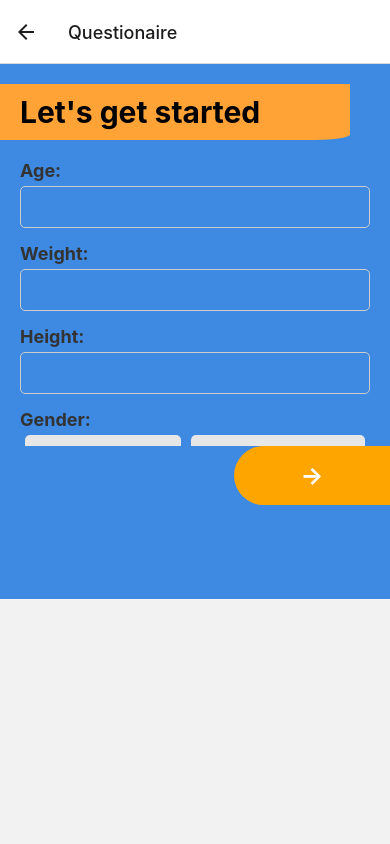
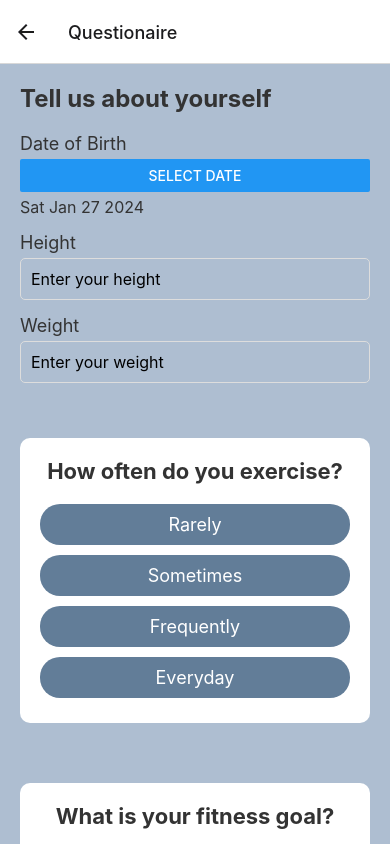
Before and after one commit to jebbwang/MyFitnessFriend, a React Native app in the folder MFF-Frontend/: screen /Questionaire in a window 390 px wide. Shown: the top 844 px of the page. Built offline with nearby package versions, Linux system fonts and the light colour scheme.

Commit message:
quesiton template

```diff
--- a/MFF-Frontend/CreateAccount/Questionaire.js
+++ b/MFF-Frontend/CreateAccount/Questionaire.js
@@ -1,150 +1,225 @@
 import React, { useState } from 'react';
-import { View, Text, TextInput, StyleSheet, TouchableOpacity, SafeAreaView } from 'react-native';
-const Questionaire = () => {
-  const [age, setAge] = useState('');
-  const [height, setHeight] = useState('');
-  const [weight, setWeight] = useState('');
-  const [gender, setGender] = useState(null);
-
-  return (
-    <View style={{backgroundColor: "#3E89E1"}}>
-        <View style={styles.header}>
-            <Text style={styles.headerText}>Let's get started</Text>
-        </View>
-        <View style={styles.inputContainer}>
-
-            <Text style={styles.label}>Age:</Text>
-            <TextInput
-                style={styles.input}
-                onChangeText={setAge}
-                value={age}
-
-                keyboardType="numeric"
-            />
-
-            <Text style={styles.label}>Weight:</Text>
-            <TextInput
-                style={styles.input}
-                onChangeText={setWeight}
-                value={weight}
-                keyboardType="numeric"
-            />
-
-            <Text style={styles.label}>Height:</Text>
-            <TextInput
-                style={styles.input}
-                onChangeText={setHeight}
-                value={height}
-                keyboardType="numeric"
-            />
-            <Text style={styles.label}>Gender:</Text>
-            <View style={styles.genderContainer}>
-            <TouchableOpacity
-                style={[styles.genderButton, gender === 'male' && styles.selectedGenderButton]}
-                onPress={() => setGender('male')}
-            >
-                <Text style={styles.genderButtonText}>Male</Text>
-            </TouchableOpacity>
-            <TouchableOpacity
-                style={[styles.genderButton, gender === 'female' && styles.selectedGenderButton]}
-                onPress={() => setGender('female')}
-            >
-                <Text style={styles.genderButtonText}>Female</Text>
-            </TouchableOpacity>
-
-
-            </View>
-        </View>
-        <View style={{backgroundColor: "#3E89E1", height:"30%"}}>
-            <TouchableOpacity style={styles.nextButton}>
-                <Text style={styles.nextButtonText}>→</Text>
-            </TouchableOpacity>
-        </View>
-
-    </View>
-
-
-  );
-}
-
-const styles = StyleSheet.create({
-    inputContainer: {
-      padding: 20,
-      backgroundColor: '#3E89E1',
-      height: "60%",
-    },
-    header: {
-        backgroundColor: "#FFA337",
-        marginTop: 20,
-        marginRight: 40,
-        padding: 10,
-        borderBottomRightRadius: "10%",
-
-      },
-    headerText: {
-        fontSize: 30,
-        fontWeight: 'bold',
-
-        textAlign: 'left',
-        marginLeft: 10,
-
-      },
-    label: {
-      marginBottom: 5,
-      fontSize: 18,
-      fontWeight: 'bold',
-      color: '#333'
-    },
-    input: {
-      marginBottom: 15,
-      paddingHorizontal: 10,
-      paddingVertical: 10,
-      borderColor: '#ccc',
-      borderWidth: 1,
-      borderRadius: 5,
-      fontSize: 16
-    },
-
-      genderContainer: {
-        flexDirection: 'row',
-        justifyContent: 'space-around',
-        width: '100%',
-        marginBottom: 20,
-      },
-      genderButton: {
-        backgroundColor: '#e7e7e7',
-        paddingVertical: 10,
-        paddingHorizontal: 30,
-        borderRadius: 5,
-        flexGrow: 1,
-        marginHorizontal: 5,
-      },
-      selectedGenderButton: {
-        backgroundColor: '#014EAA',
-      },
-      genderButtonText: {
-        textAlign: 'center',
-        fontSize: 16,
-        color: 'black',
-      },
-      nextButton: {
-        backgroundColor: '#FFA500',
-        borderTopLeftRadius: 30,
-        borderBottomLeftRadius: 30,
-        padding: 15,
-        alignSelf: 'flex-end',
-        width: "40%",
-        marginRight: 0,
-      },
-      nextButtonText: {
-        color: 'white',
-        fontSize: 24,
-        fontWeight: 'bold',
-        alignSelf: "center"
-      },
-
-  });
+import { ScrollView,
+   View, Text,
+    TextInput, Button, StyleSheet,
+     Platform, TouchableOpacity}
+  from 'react-native';
+import DateTimePicker from '@react-native-community/datetimepicker';
+import Slider from "@react-native-community/slider"
 
 
 
-export default Questionaire;
+
+const ExerciseFrequencyQuestion = ({ onSelect }) => {
+  const options = ['Rarely', 'Sometimes', 'Frequently', 'Everyday'];
+  return (
+    <View style={styles.card}>
+      <Text style={styles.questionTitle}>How often do you exercise?</Text>
+      {options.map((option) => (
+        <TouchableOpacity
+          key={option}
+          style={styles.optionButton}
+          onPress={() => onSelect(option)}
+        >
+          <Text style={styles.optionText}>{option}</Text>
+        </TouchableOpacity>
+      ))}
+    </View>
+  );
+};
+
+
+const FitnessGoalQuestion = ({ onSelect }) => {
+  const options = ['Lose weight', 'Maintain weight', 'Build muscle'];
+  return (
+    <View style={styles.card}>
+      <Text style={styles.questionTitle}>What is your fitness goal?</Text>
+      {options.map((option) => (
+        <TouchableOpacity
+          key={option}
+          style={styles.optionButton}
+          onPress={() => onSelect(option)}
+        >
+          <Text style={styles.optionText}>{option}</Text>
+        </TouchableOpacity>
+      ))}
+    </View>
+  );
+};
+
+
+const SleepQuestion = () => {
+  const [hoursOfSleep, setHoursOfSleep] = useState(8);
+
+  return (
+    <View style={styles.card}>
+      <Text style={styles.questionTitle}>How many hours of sleep do you get a day?</Text>
+      <Text style={styles.sleepAmount}>{`${hoursOfSleep} hours`}</Text>
+      <Slider
+        style={styles.slider}
+        minimumValue={0}
+        maximumValue={16}
+        step={1}
+        value={hoursOfSleep}
+        onValueChange={setHoursOfSleep}
+        minimumTrackTintColor="#1fb28a"
+        maximumTrackTintColor="#d3d3d3"
+        thumbTintColor="#b9e4c9"
+      />
+    </View>
+  );
+};
+
+
+const Questionnaire = ({navigation}) => {
+  const [dateOfBirth, setDateOfBirth] = useState(new Date());
+  const [height, setHeight] = useState('');
+  const [weight, setWeight] = useState('');
+  const [showDatePicker, setShowDatePicker] = useState(false);
+  const [exerciseFrequency, setExerciseFrequency] = useState('');
+  const [fitnessGoal, setFitnessGoal] = useState('');
+  const [hoursOfSleep, setHoursOfSleep] = useState(8);
+
+  const onDateChange = (event, selectedDate) => {
+    const currentDate = selectedDate || dateOfBirth;
+    setShowDatePicker(Platform.OS === 'ios');
+    setDateOfBirth(currentDate);
+  };
+
+  const handleSubmit = () => {
+    navigation.navigate('Dashboard');
+  };
+
+  return (
+    <ScrollView style={styles.container}>
+      <Text style={styles.title}>Tell us about yourself</Text>
+
+      <View style={styles.inputContainer}>
+        <Text style={styles.label}>Date of Birth</Text>
+        {showDatePicker && (
+          <DateTimePicker
+            value={dateOfBirth}
+            mode="date"
+            display="default"
+            onChange={onDateChange}
+          />
+        )}
+        {!showDatePicker && (
+          <Button title="Select Date" onPress={() => setShowDatePicker(true)} />
+        )}
+        <Text style={styles.valueText}>{dateOfBirth.toDateString()}</Text>
+      </View>
+
+      <View style={styles.inputContainer}>
+        <Text style={styles.label}>Height </Text>
+        <TextInput
+          style={styles.input}
+          value={height}
+          onChangeText={setHeight}
+          keyboardType="numeric"
+          placeholder="Enter your height"
+        />
+      </View>
+
+      <View style={styles.inputContainer}>
+        <Text style={styles.label}>Weight</Text>
+        <TextInput
+          style={styles.input}
+          value={weight}
+          onChangeText={setWeight}
+          keyboardType="numeric"
+          placeholder="Enter your weight"
+        />
+      </View>
+
+      <ExerciseFrequencyQuestion onSelect={setExerciseFrequency} />
+      <FitnessGoalQuestion onSelect={setFitnessGoal} />
+      <SleepQuestion />
+      <View style={styles.buttonContainer}>
+        <Button title="Submit" onPress={handleSubmit} />
+      </View>
+
+    </ScrollView>
+  );
+};
+
+const styles = StyleSheet.create({
+  container: {
+    flex: 1,
+    padding: 20,
+    backgroundColor: "#aebed1",
+
+  },
+  title: {
+    fontSize: 24,
+    fontWeight: 'bold',
+    color: '#333',
+    marginBottom: 20,
+  },
+  inputContainer: {
+    marginBottom: 15,
+  },
+  label: {
+    fontSize: 18,
+    color: '#333',
+    marginBottom: 5,
+  },
+  input: {
+    borderWidth: 1,
+    borderColor: '#ddd',
+    padding: 10,
+    borderRadius: 5,
+    fontSize: 16,
+  },
+  valueText: {
+    fontSize: 16,
+    color: '#333',
+    marginTop: 5,
+  },
+  card: {
+    backgroundColor: '#ffffff',
+    borderRadius: 10,
+    padding: 20,
+    marginBottom: 20,
+    marginTop: 40,
+    alignItems: 'center',
+  },
+  questionTitle: {
+    fontSize: 22,
+    fontWeight: 'bold',
+    color: '#333',
+    marginBottom: 15,
+  },
+  optionButton: {
+    backgroundColor: '#627D98',
+    paddingVertical: 10,
+    paddingHorizontal: 20,
+    borderRadius: 20,
+    marginVertical: 5,
+    width: '100%',
+  },
+  optionText: {
+    color: '#ffffff',
+    textAlign: 'center',
+    fontSize: 18,
+  },
+  sleepAmount: {
+    fontSize: 22,
+    fontWeight: 'bold',
+    color: '#333',
+    textAlign: 'center',
+    marginVertical: 20,
+  },
+  slider: {
+    width: '100%',
+    height: 40,
+  },
+
+  buttonContainer: {
+    marginVertical: 20,
+    backgroundColor: "#434c57",
+    color: "white"
+  },
+});
+
+export default Questionnaire;
```
